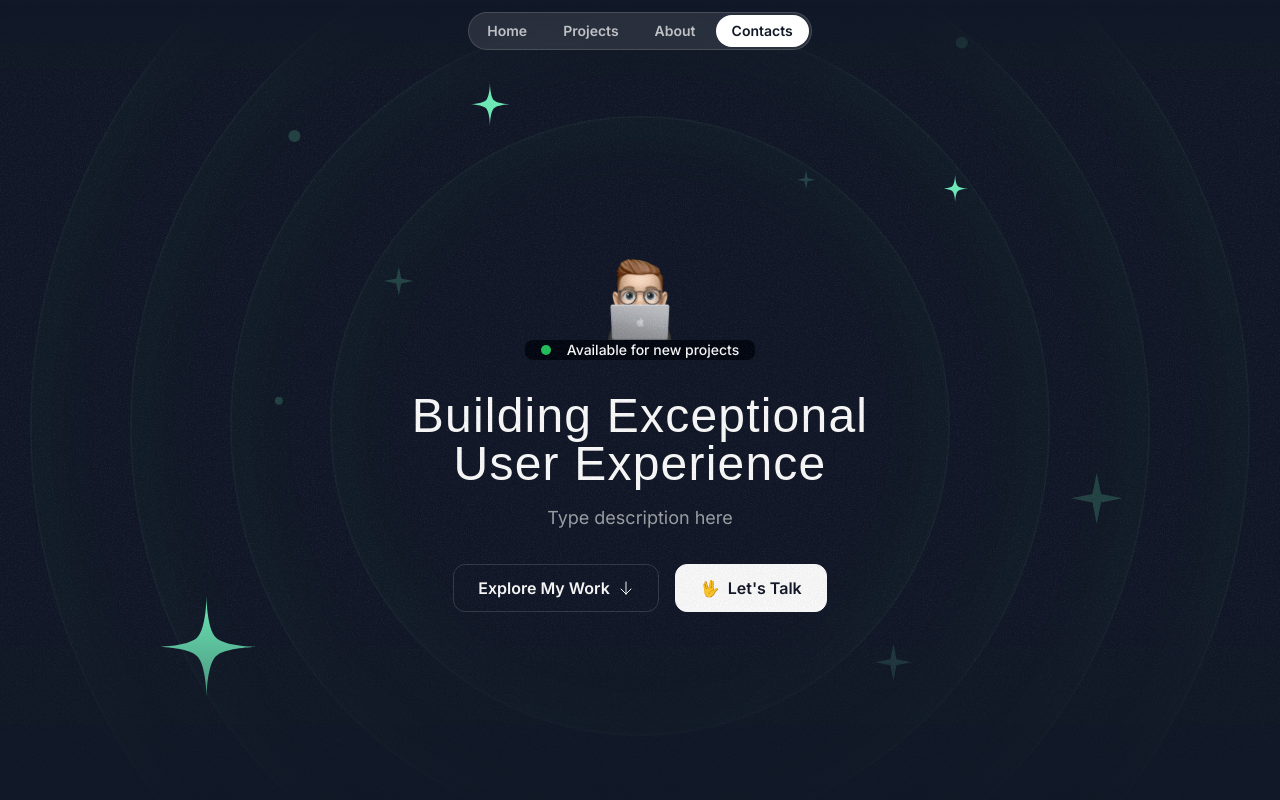
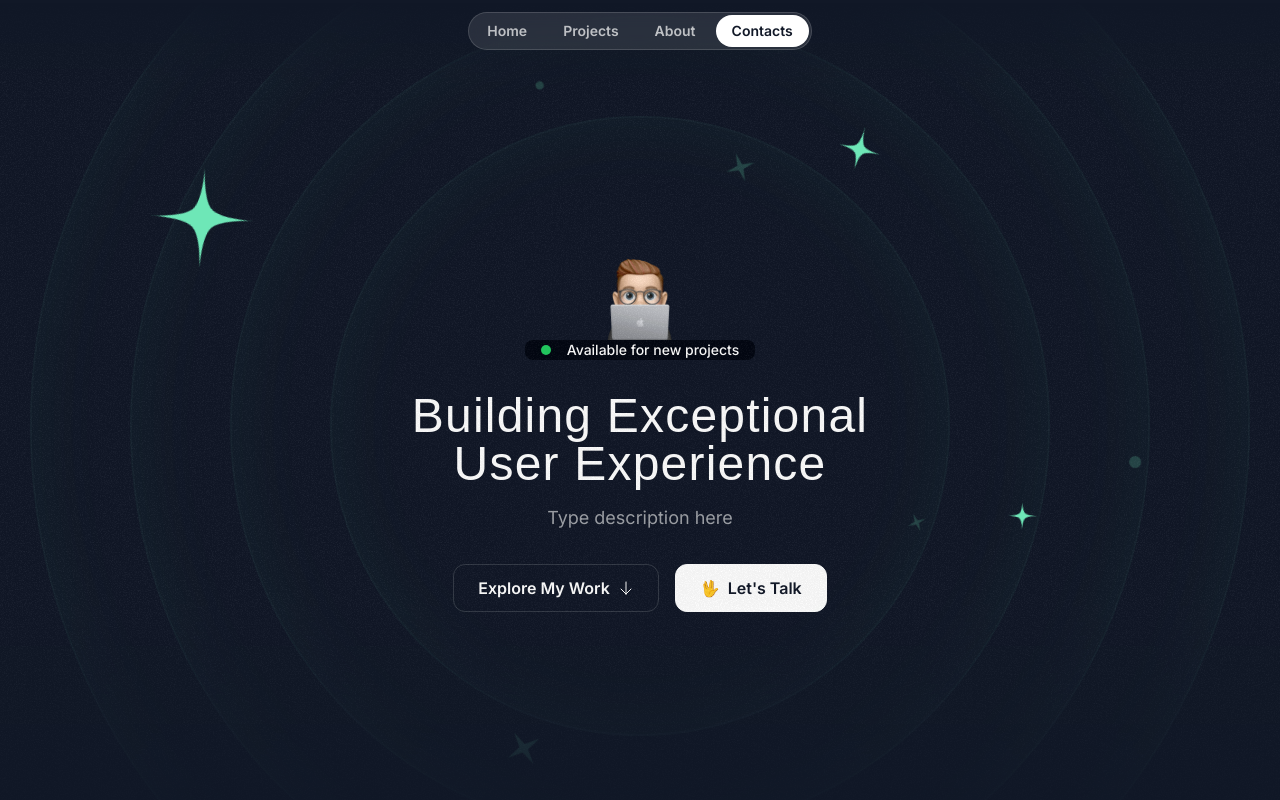
Before and after one commit to vaibhavisno-one/Personal-website, a Next.js app: page / in a window 1280 px wide. Shown: the top 800 px of the page. Built offline with nearby package versions, Linux system fonts and the light colour scheme; a web font is replaced by a local one.

Commit message:
commit home animation

```diff
--- a/src/components/HeroOrbit.tsx
+++ b/src/components/HeroOrbit.tsx
@@ -1,18 +1,23 @@
 import { PropsWithChildren } from "react";
+import { twMerge } from "tailwind-merge";
 
-export const HeroOrbit = ({children, size, rotation }:PropsWithChildren<{size:number;rotation:number}>) => {
+export const HeroOrbit = ({children, size, rotation,orbitDuration , shouldOrbit=false,shouldSpin=false,spinDuration}:PropsWithChildren<{size:number;rotation:number;orbitDuration?:string;shouldOrbit?:boolean;shouldSpin?:boolean;spinDuration?:string;}>) => {
     return (
-        <div className='absolute left-1/2 top-1/2 -translate-x-1/2 -translate-y-1/2 '>
-        <div className='flex items-start justify-start' style={{
+        <div className='absolute left-1/2 top-1/2 -translate-x-1/2 -translate-y-1/2  '>
+          <div className={twMerge(shouldOrbit===true &&"animate-spin")} style={{animationDuration:orbitDuration}}>
+        <div className='flex items-start justify-start ' style={{
             transform:`rotate(${rotation}deg)`,
             height:`${size}px`,
             width:`${size}px`
         }}>
+           <div className={twMerge(shouldSpin===true &&"animate-spin")} style={{animationDuration:spinDuration}}>
           <div className=' inline-flex ' style={{
             transform:`rotate(${rotation*-1}deg)`,
           }}>
             {children}
           </div>
+          </div>
+        </div>
         </div>
       </div>
     );
--- a/src/sections/Hero.tsx
+++ b/src/sections/Hero.tsx
@@ -20,36 +20,43 @@ export const HeroSection = () => {
       <div className='size-[820px] hero-ring'></div>
       <div className='size-[1020px] hero-ring'></div>
       <div className='size-[1220px] hero-ring'></div>
-      <HeroOrbit size={800} rotation={-72}>
+
+
+
+      <HeroOrbit size={430} rotation={-14} shouldOrbit orbitDuration='30s' shouldSpin spinDuration='3s'>
+        <SparkleIcon  className='size-8 text-emerald-300/20'/>
+      </HeroOrbit>
+
+      <HeroOrbit size={440} rotation={79} shouldOrbit orbitDuration='32s' shouldSpin spinDuration='3s'>
+        <SparkleIcon  className='size-5 text-emerald-300/20'/>
+      </HeroOrbit>
+      <HeroOrbit size={520} rotation={-41} shouldOrbit orbitDuration='34s'>
+        <div className='size-2 rounded-full bg-emerald-300/20'></div>
+      </HeroOrbit>
+      <HeroOrbit size={530} rotation={178} shouldOrbit orbitDuration='36s' shouldSpin spinDuration='3s'>
+        <SparkleIcon  className='size-10 text-emerald-300/20'/>
+      </HeroOrbit>
+      <HeroOrbit size={550} rotation={20} shouldOrbit orbitDuration='38s' shouldSpin spinDuration='6s'>
+        <Staricon  className='size-12 text-emerald-300'/>
+      </HeroOrbit>
+      <HeroOrbit size={650} rotation={-5} shouldOrbit orbitDuration='40s' >
+        <div className='size-3 rounded-full bg-emerald-300/20'></div>
+      </HeroOrbit>
+      <HeroOrbit size={710} rotation={144} shouldOrbit orbitDuration='42s' shouldSpin spinDuration='3s'>
+        <SparkleIcon  className='size-14 text-emerald-300/20'/>
+      </HeroOrbit>
+      <HeroOrbit size={720} rotation={85} shouldOrbit orbitDuration='44s'>
+        <div className='size-3 rounded-full bg-emerald-300/20'></div>
+      </HeroOrbit>
+      <HeroOrbit size={800} rotation={-72} shouldOrbit orbitDuration='46s' shouldSpin spinDuration='6s'>
         <Staricon  className='size-28 text-emerald-300'/>
       </HeroOrbit>
-      <HeroOrbit size={550} rotation={20}>
-        <Staricon  className='size-12 text-emerald-300'/>
-      </HeroOrbit>
-      <HeroOrbit size={590} rotation={98}>
+
+      <HeroOrbit size={590} rotation={98} shouldOrbit orbitDuration='48s' shouldSpin spinDuration='6s'>
         <Staricon  className='size-8 text-emerald-300'/>
       </HeroOrbit>
-      <HeroOrbit size={430} rotation={-14}>
-        <SparkleIcon  className='size-8 text-emerald-300/20'/>
-        </HeroOrbit>
-      <HeroOrbit size={440} rotation={79}>
-        <SparkleIcon  className='size-5 text-emerald-300/20'/>
-      </HeroOrbit>
-      <HeroOrbit size={530} rotation={178}>
-        <SparkleIcon  className='size-10 text-emerald-300/20'/>
-      </HeroOrbit>
-      <HeroOrbit size={710} rotation={144}>
-        <SparkleIcon  className='size-14 text-emerald-300/20'/>
-      </HeroOrbit>
-      <HeroOrbit size={720} rotation={85}>
-        <div className='size-3 rounded-full bg-emerald-300/20'></div>
-      </HeroOrbit>
-      <HeroOrbit size={520} rotation={-41}>
-        <div className='size-2 rounded-full bg-emerald-300/20'></div>
-      </HeroOrbit>
-      <HeroOrbit size={650} rotation={-5}>
-        <div className='size-3 rounded-full bg-emerald-300/20'></div>
-      </HeroOrbit>
+
+
       </div>
 
 
@@ -59,7 +66,9 @@ export const HeroSection = () => {
         <div className='flex flex-col items-center'>
           <Image src={memojiImage} className='size-[100px]' alt='Person behind laptop' />
           <div className='bg-gray-950 border-gray-800 px-4 py-1.4 inline-flex items-center gap-4 rounded-lg'>
-            <div className='bg-green-500 size-2.5 rounded-full'></div>
+            <div className='bg-green-500 size-2.5 rounded-full relative'>
+              <div className='bg-green-500 absolute inset-0 rounded-full animate-ping'></div>
+            </div>
             <div className='text-sm font-medium'>Available for new projects</div>
           </div>
         </div>
--- a/tailwind.config.ts
+++ b/tailwind.config.ts
@@ -1,3 +1,4 @@
+import { transform } from "next/dist/build/swc";
 import type { Config } from "tailwindcss";
 
 const config: Config = {
@@ -24,6 +25,17 @@ const config: Config = {
       fontFamily: {
         sans:'var(--font-sans)',
         serif:'var(--font-serif)',
+      },
+      animation: {
+        'ping-large':'ping-large 1s ease-in-out infinity',
+      },
+      keyframes: {
+        'ping-large': {
+          '75%, 100%': {
+            transform:'scale(3)',
+            opacity: '0',
+          }
+          }
       }
     },
   },
```
